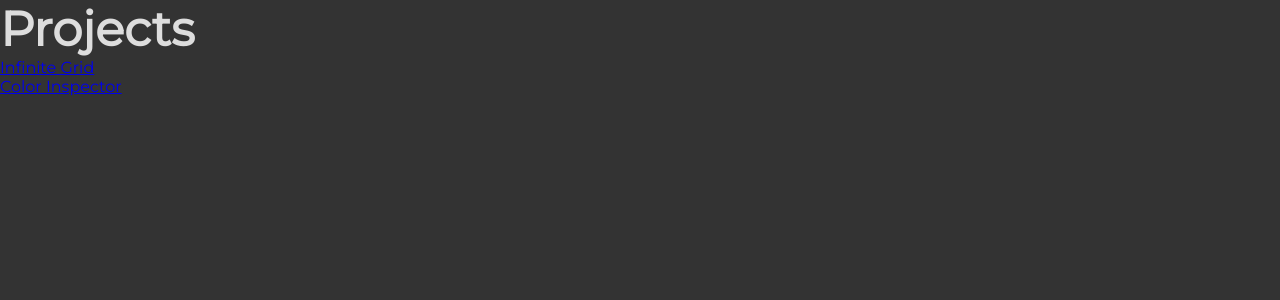
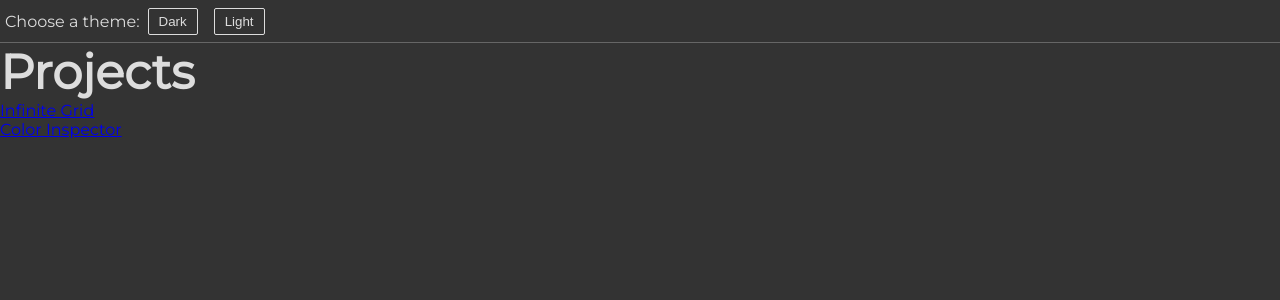
Before and after one commit to mcarbaugh/portfolio, a React (Create React App) app: page / in a window 1280 px wide. Shown: the top 300 px of the page. Built offline with nearby package versions, Linux system fonts and the light colour scheme.

Commit message:
Added a few styles to the Primary button and created a new Description component.

```diff
--- a/src/index.css
+++ b/src/index.css
@@ -1,6 +1,7 @@
 * {
     margin: 0px;
     padding: 0px;
+    user-select: none;
 }
 
 html, body, #root {
--- a/src/state/ducks/theme/actions.tsx
+++ b/src/state/ducks/theme/actions.tsx
@@ -6,7 +6,7 @@ export interface SetTheme {
     theme: Theme;
 }
 
-export const setThemes = (theme: Theme): SetTheme => {
+export const setTheme = (theme: Theme): SetTheme => {
     return {
         type: types.SET_THEME,
         theme,
--- /dev/null
+++ b/src/views/components/ColorThemePicker.tsx
@@ -0,0 +1,34 @@
+import * as React from 'react';
+import { Theme } from '../../models/Theme';
+import styled from 'styled-components';
+import PrimaryButton from '../components/PrimaryButton';
+import Description from '../components/Description';
+
+interface Props {
+    className?: string;
+    theme?: Theme;
+    setDarkTheme?: (event: React.MouseEvent<HTMLElement>) => void;
+    setLightTheme?: (event: React.MouseEvent<HTMLElement>) => void;
+}
+
+const ColorThemePicker = (props: Props) => {
+    return (
+        <div className={props.className}>
+            <Description>Choose a theme:</Description>
+            <PrimaryButton onClick={props.setDarkTheme}>Dark</PrimaryButton>
+            <PrimaryButton onClick={props.setLightTheme}>Light</PrimaryButton>
+        </div>
+    );
+};
+
+export default styled(ColorThemePicker)`
+    height: 2em;
+    width: 100%;
+    display: flex;
+    align-content: stretch;
+    align-items: stretch;
+    justify-content: left;
+    padding: 5px;
+    color: ${props => props.theme.primary};
+    border-bottom: 1px solid ${props => props.theme.secondary};
+`;
--- /dev/null
+++ b/src/views/components/Description.tsx
@@ -0,0 +1,5 @@
+import styled from 'styled-components';
+
+export default styled.span`
+    margin: auto 0;
+`;
--- /dev/null
+++ b/src/views/components/PrimaryButton.tsx
@@ -0,0 +1,18 @@
+import styled from 'styled-components';
+
+const PrimaryButton = styled.button`
+    padding: 5px 10px;
+    margin: auto 8px;
+    outline: none;
+    border-radius: 2px;
+    color: ${props => props.theme.primary};
+    border: 1px solid ${props => props.theme.primary};
+    background: ${props => props.theme.background};
+    &:hover {
+        cursor: pointer;
+        color: ${props => props.theme.background};
+        background: ${props => props.theme.primary};
+    }
+`;
+
+export default PrimaryButton;
--- a/src/views/containers/ColorThemePicker.tsx
+++ /dev/null
@@ -1,6 +0,0 @@
-import { } from "react-redux"
-import { } from "redux";
-
-const ColorThemePicker = () => {
-
-}
--- /dev/null
+++ b/src/views/containers/ConnectedColorThemePicker.tsx
@@ -0,0 +1,61 @@
+import * as React from 'react';
+import { connect } from 'react-redux';
+import { bindActionCreators, Dispatch } from 'redux';
+import { setTheme, SetTheme } from '../../state/ducks/theme/index';
+import { Theme } from '../../models/Theme';
+import ColorThemePicker from '../components/ColorThemePicker';
+import dark from '../themes/dark';
+import light from '../themes/light';
+
+interface PropsFromDispatch {
+    setTheme?: (theme: Theme) => SetTheme;
+}
+
+type Props = PropsFromDispatch;
+
+class ConnectedColorThemePicker extends React.PureComponent<Props> {
+
+    public constructor(props: Props) {
+        super(props);
+        this.setDarkTheme = this.setDarkTheme.bind(this);
+        this.setLightTheme = this.setLightTheme.bind(this);
+    }
+
+    public render() {
+        const {
+            setLightTheme,
+            setDarkTheme,
+        } = this;
+        return (
+            <ColorThemePicker
+                setDarkTheme={setDarkTheme}
+                setLightTheme={setLightTheme}
+            />
+        );
+    }
+
+    private setDarkTheme = () => {
+        const setThemeHandler = this.props.setTheme;
+        if (setThemeHandler) {
+            setThemeHandler(dark);
+        }
+    }
+
+    private setLightTheme = () => {
+        const setThemeHandler = this.props.setTheme;
+        if (setThemeHandler) {
+            setThemeHandler(light);
+        }
+    }
+}
+
+const mapDispatchToProps = (dispatch: Dispatch<{}>): PropsFromDispatch => {
+    return bindActionCreators(
+        {
+            setTheme,
+        },
+        dispatch,
+    );
+};
+
+export default connect(undefined, mapDispatchToProps)(ConnectedColorThemePicker);
--- a/src/views/pages/Home.tsx
+++ b/src/views/pages/Home.tsx
@@ -3,6 +3,7 @@ import { Link } from 'react-router-dom';
 import styled from 'styled-components';
 import Title from '../components/Title';
 import dictionary from '../dictionaries/Home';
+import ConnectedColorThemePicker from '../containers/ConnectedColorThemePicker';
 
 interface HomeProps {
     className?: string;
@@ -11,6 +12,7 @@ interface HomeProps {
 const Home = (props: HomeProps) => {
     return (
         <div id={'Home'} className={props.className}>
+            <ConnectedColorThemePicker />
             <Title>{dictionary.title}</Title>
             <ul>
                 <li><Link to={'/infinite-grid'}>Infinite Grid</Link></li>
@@ -23,5 +25,6 @@ const Home = (props: HomeProps) => {
 export default styled(Home)`
     height: 100%;
     width: 100%;
+    color: ${props => props.theme.primary};
     background-color: ${props => props.theme.background};
 `;
```
